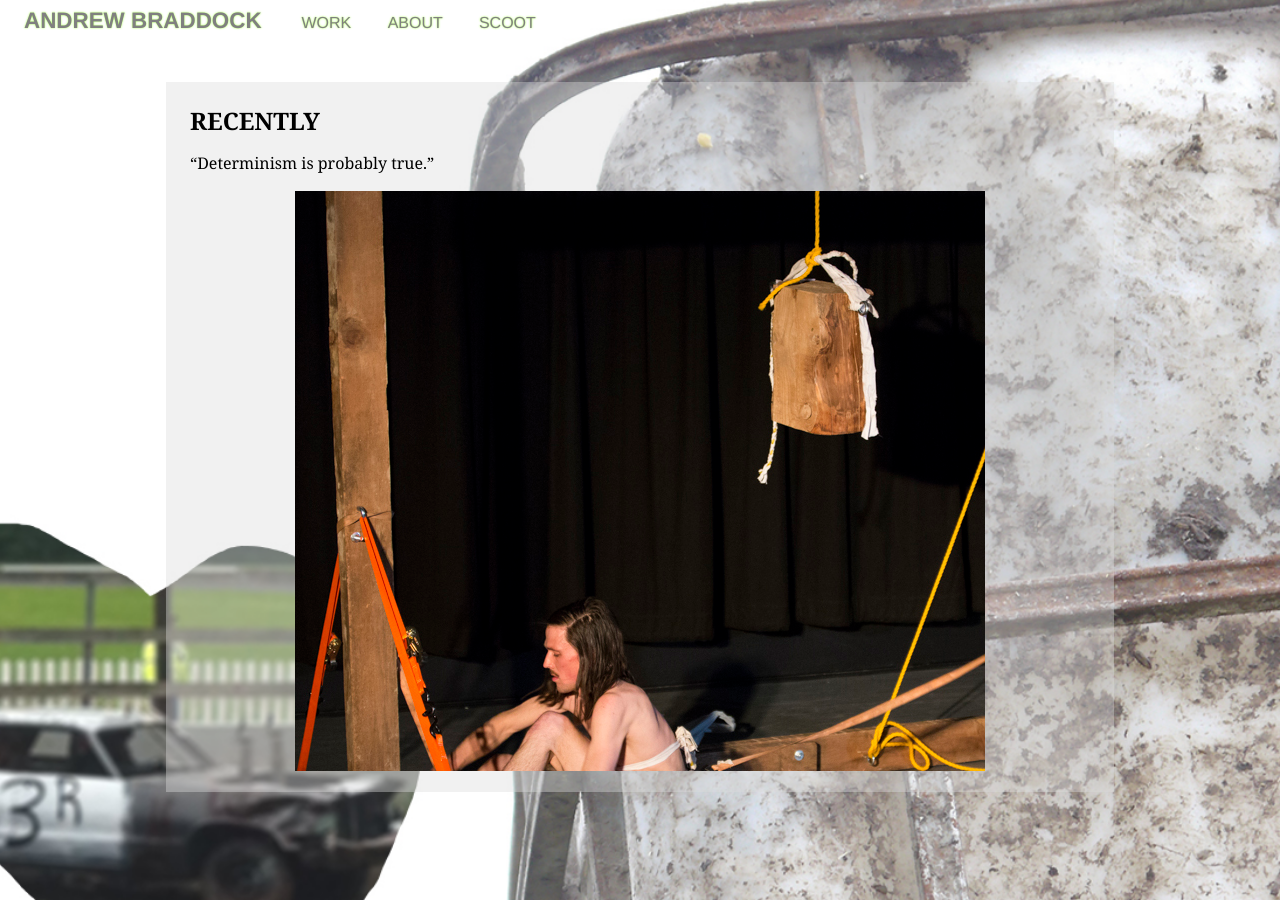
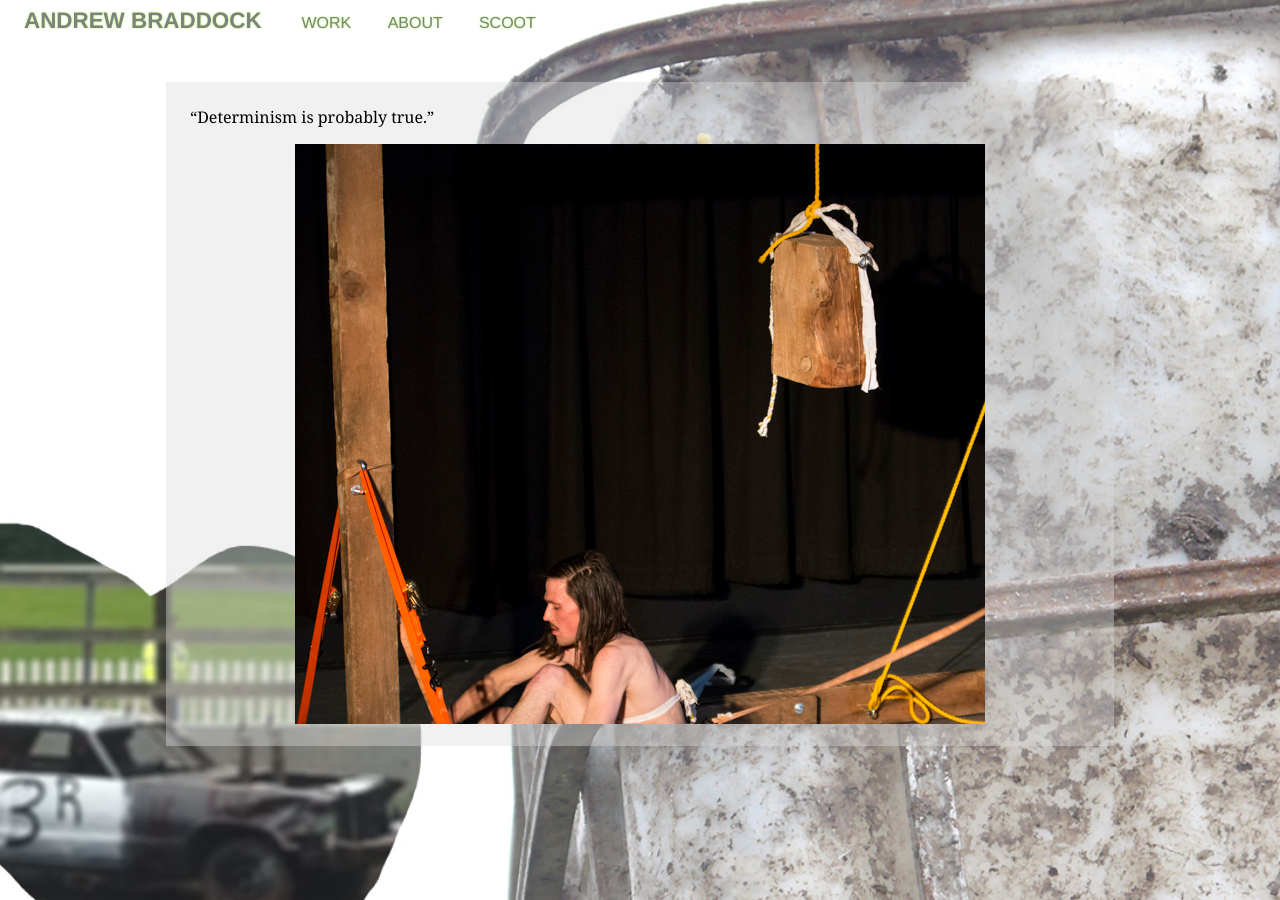
Before and after one commit to scootfence/scootfence.github.io, a Jekyll site: the page built from scoot.md, in a window 1280 px wide. Built offline with Jekyll 4.4.1, drawn with Linux system fonts in a browser that asks for light colours; Markdown is read by kramdown in place of the engine named in the settings.

Commit message:
Update scoot.md

```diff
--- a/scoot.md
+++ b/scoot.md
@@ -3,8 +3,6 @@ permalink: scoot/index.html
 title: Scoot
 layout: pages
 ---
-## RECENTLY
-
 "Determinism is probably true."
 
 <center><img src="/ABraddock.jpg"></center>
```
